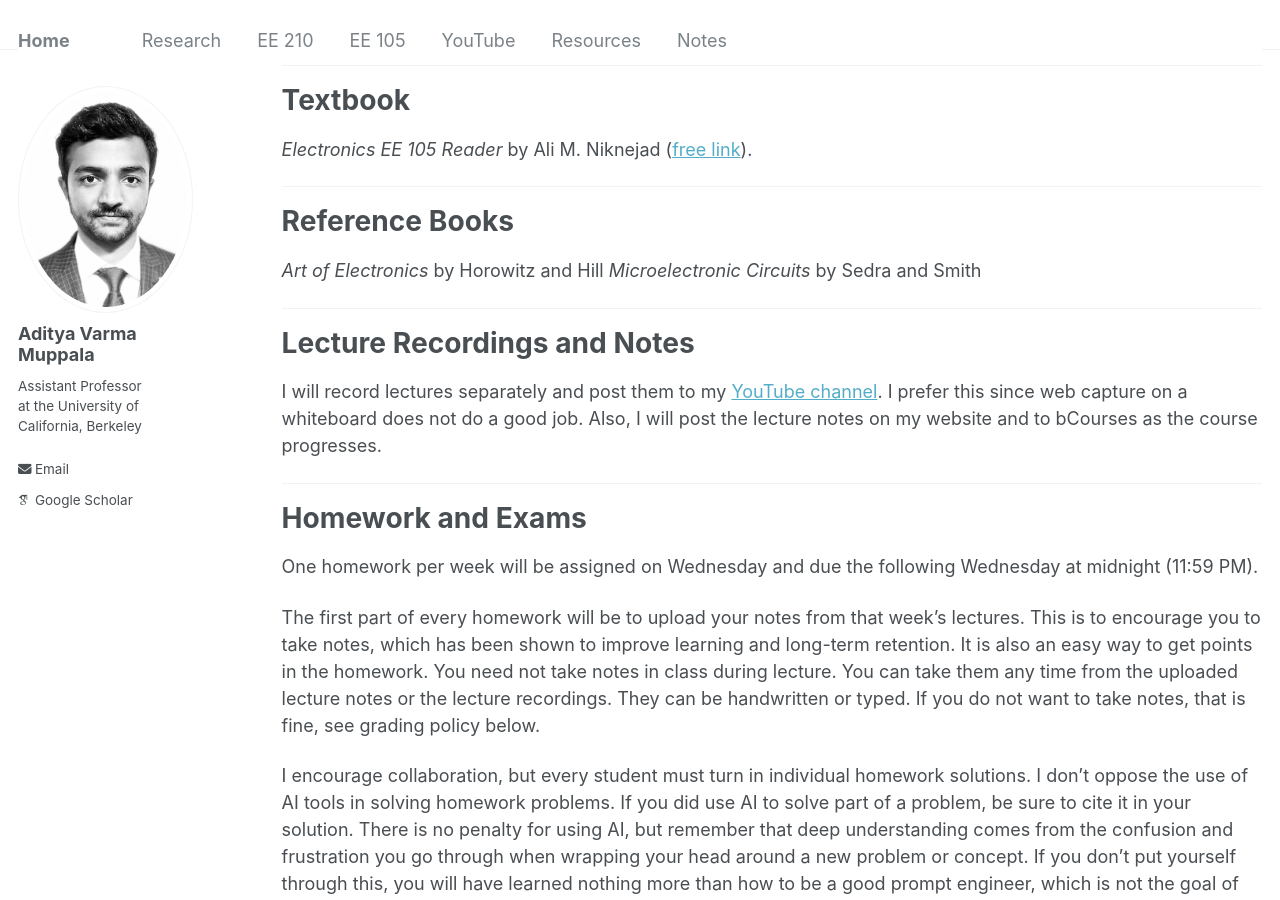
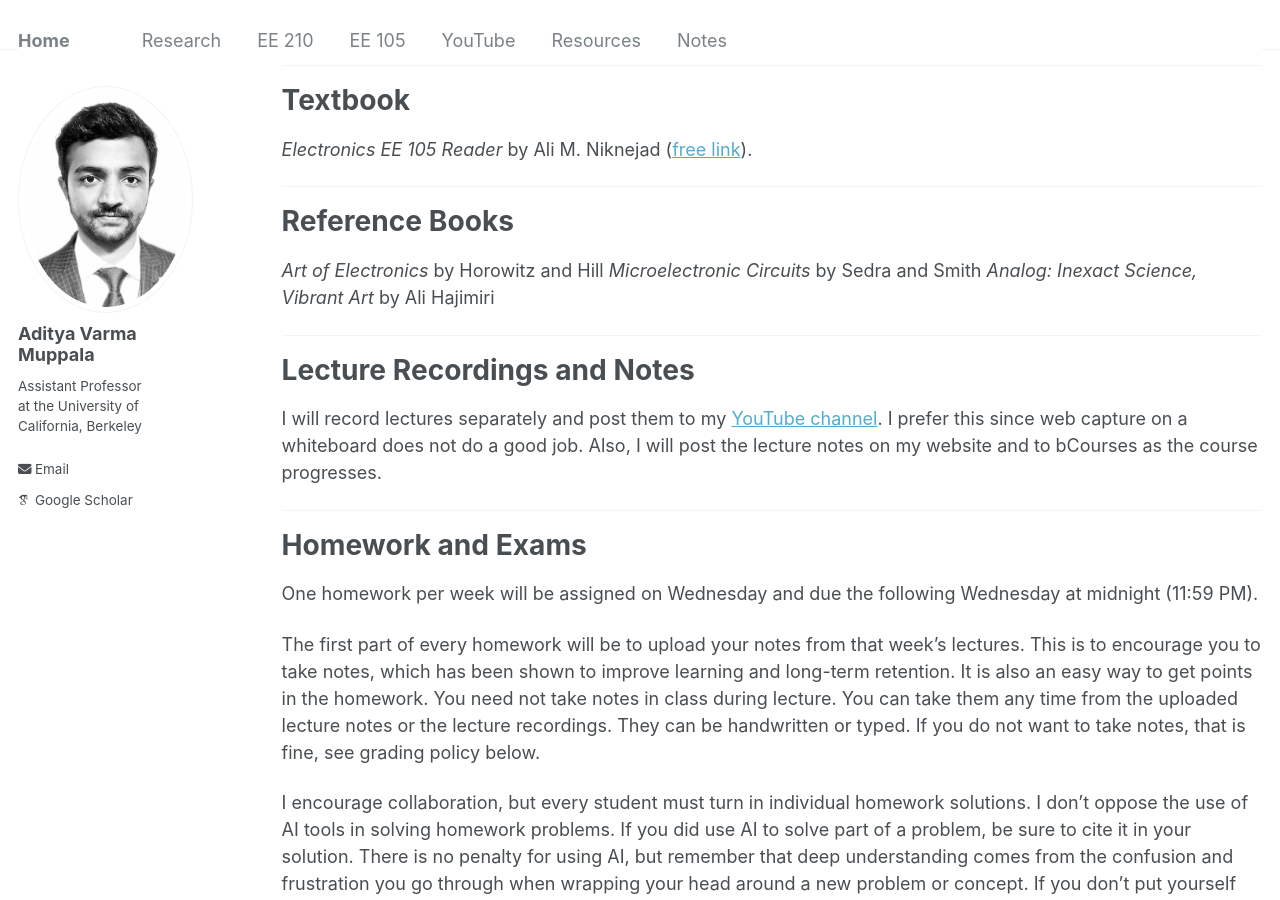
Before and after one commit to AdityaMuppala/adityamuppala.github.io, a Jekyll site: the page built from _pages/teaching105.md, in a window 1280 px wide and 900 px high, scrolled down 1641 px. Built offline with Jekyll 4.4.1, drawn with Linux system fonts in a browser that asks for light colours; some web fonts are replaced.

Commit message:
Update teaching105.md

```diff
--- a/_pages/teaching105.md
+++ b/_pages/teaching105.md
@@ -56,6 +56,7 @@ To develop a strong foundation in microelectronics from the device to the circui
 # Reference Books
 *Art of Electronics* by Horowitz and Hill
 *Microelectronic Circuits* by Sedra and Smith
+*Analog: Inexact Science, Vibrant Art* by Ali Hajimiri
 
 ---
 
```
